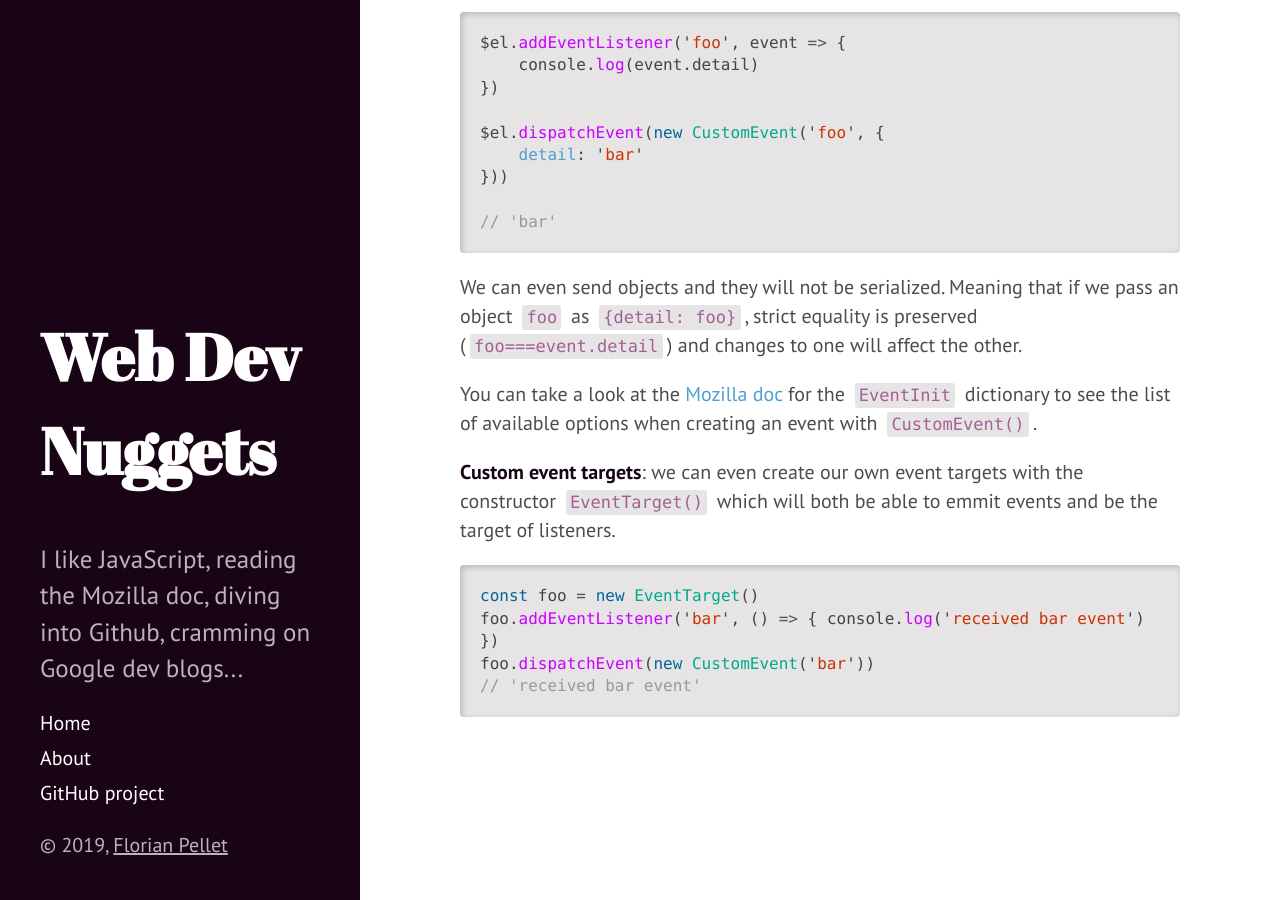
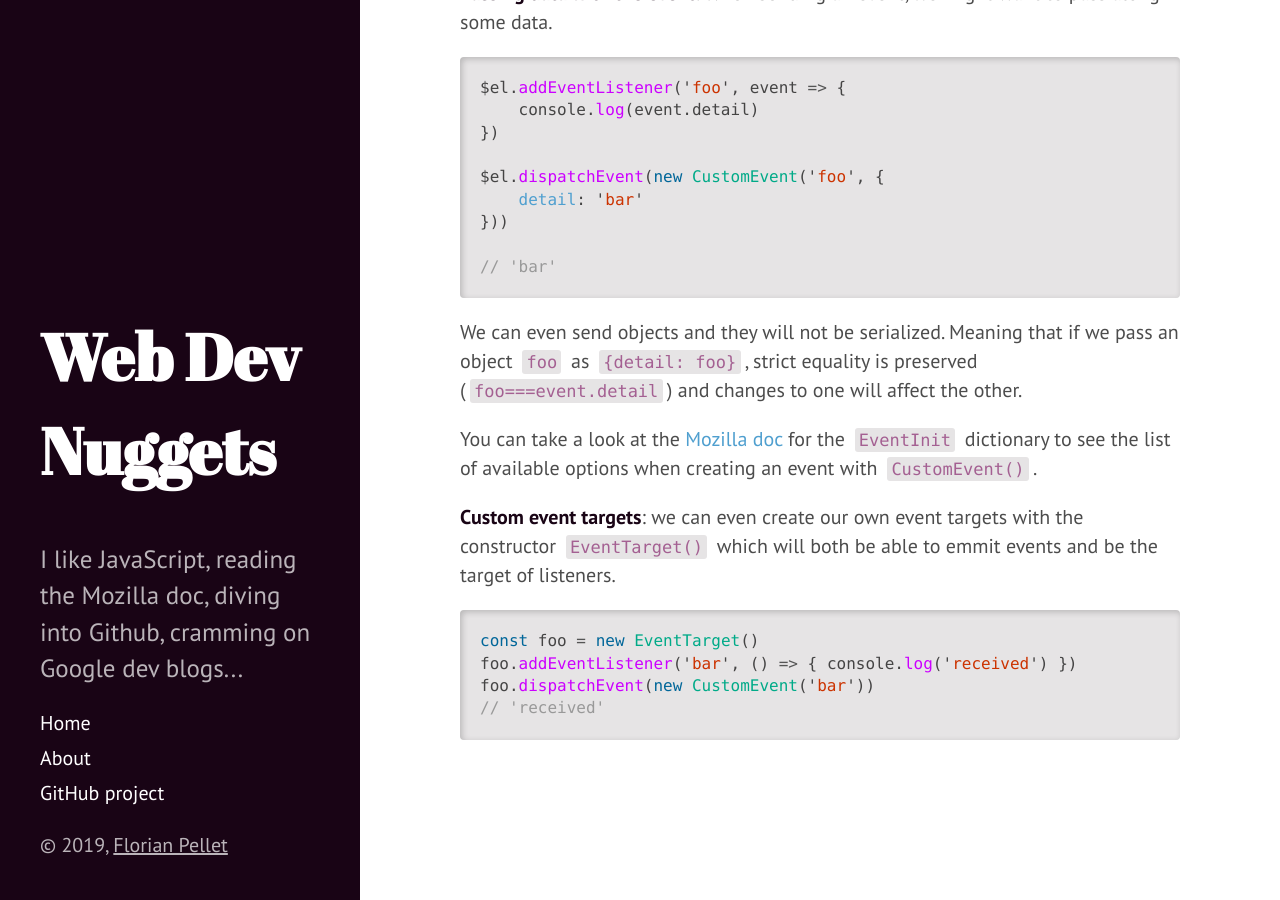
Before and after one commit to Sheraff/TIL, a Jekyll site: the page built from _posts/2019-08-02-Custom-events.md, in a window 1280 px wide and 900 px high, scrolled down 1689 px. Built offline with Jekyll 4.4.1, drawn with Linux system fonts in a browser that asks for light colours; some of the changed text lies outside the part shown.

Commit message:
small fixes

````diff
--- a/_posts/2019-08-02-Custom-events.md
+++ b/_posts/2019-08-02-Custom-events.md
@@ -60,7 +63,7 @@ You can take a look at the [Mozilla doc](https://developer.mozilla.org/en-US/doc
 **Custom event targets**: we can even create our own event targets with the constructor `EventTarget()` which will both be able to emmit events and be the target of listeners.
 ``` javascript
 const foo = new EventTarget()
-foo.addEventListener('bar', () => { console.log('received bar event') })
+foo.addEventListener('bar', () => { console.log('received') })
 foo.dispatchEvent(new CustomEvent('bar'))
-// 'received bar event'
+// 'received'
 ```
````
Also changed, not shown: other parts of _posts/2019-08-02-Custom-events.md (+4 -1 lines), _posts/2019-08-01-Getters-and-setters.md (renamed from _posts/2019-09-01-Getters-and-setters.md, +1 -1 lines).
